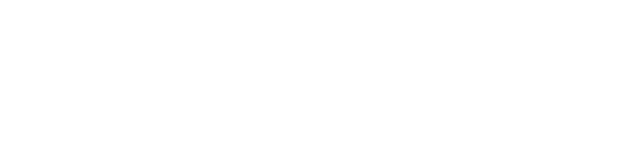
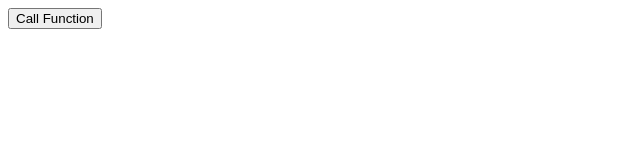
Before and after one commit to acciojob/print-function-name-dtdarpan21-gif, a website: page main.html in a window 1280 px wide. Shown: the whole page, without its empty margins (0-640 px from the left). Drawn offline with Linux system fonts and the light colour scheme.

Commit message:
created a submission

```diff
--- a/main.html
+++ b/main.html
@@ -7,6 +7,7 @@
 </head>
 
 <body>
+	<button onclick = "functionName()">Call Function </button>
 	<!-- the entire body must be written by student -->
     <script type="text/javascript" src="./script.js">
 </script>
--- a/script.js
+++ b/script.js
@@ -1 +1,4 @@
 //your JS code here. If required.
+function  functionName(){
+	alert (arguements.callee.name);
+}
```
